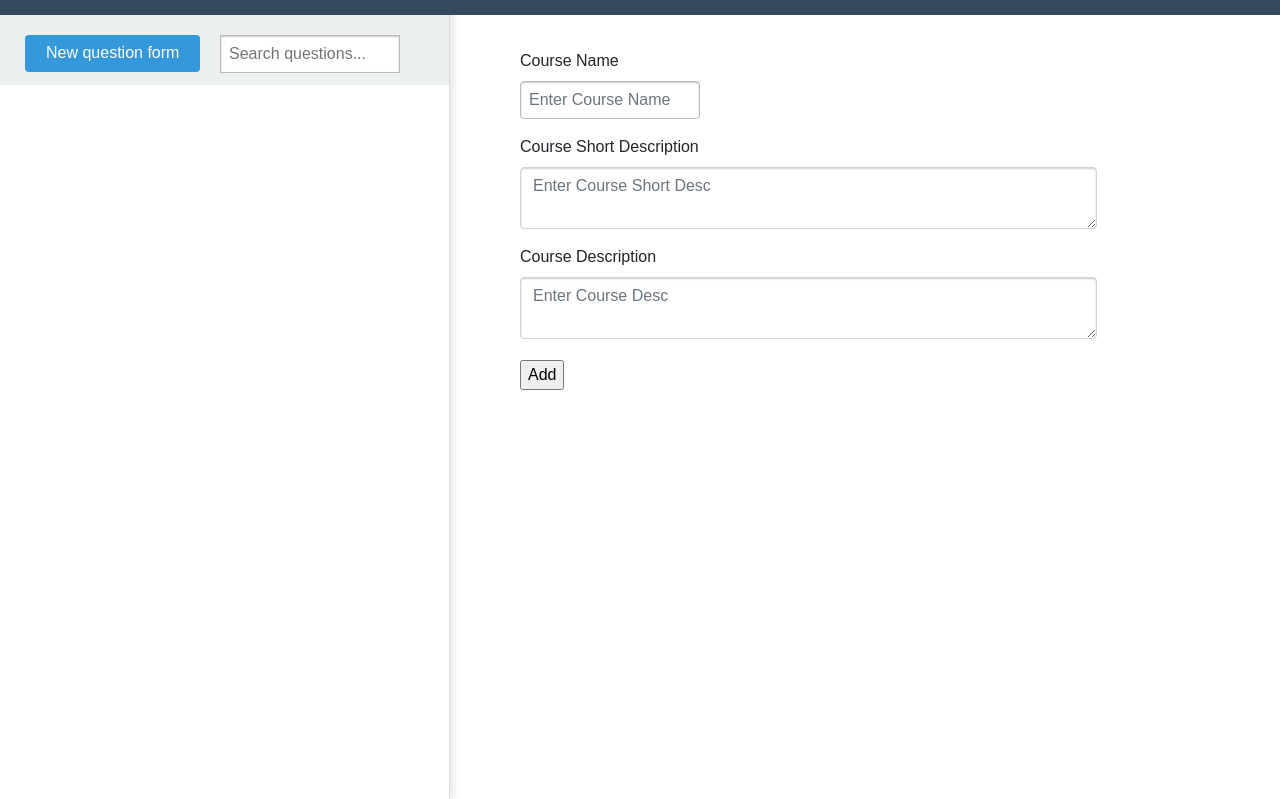
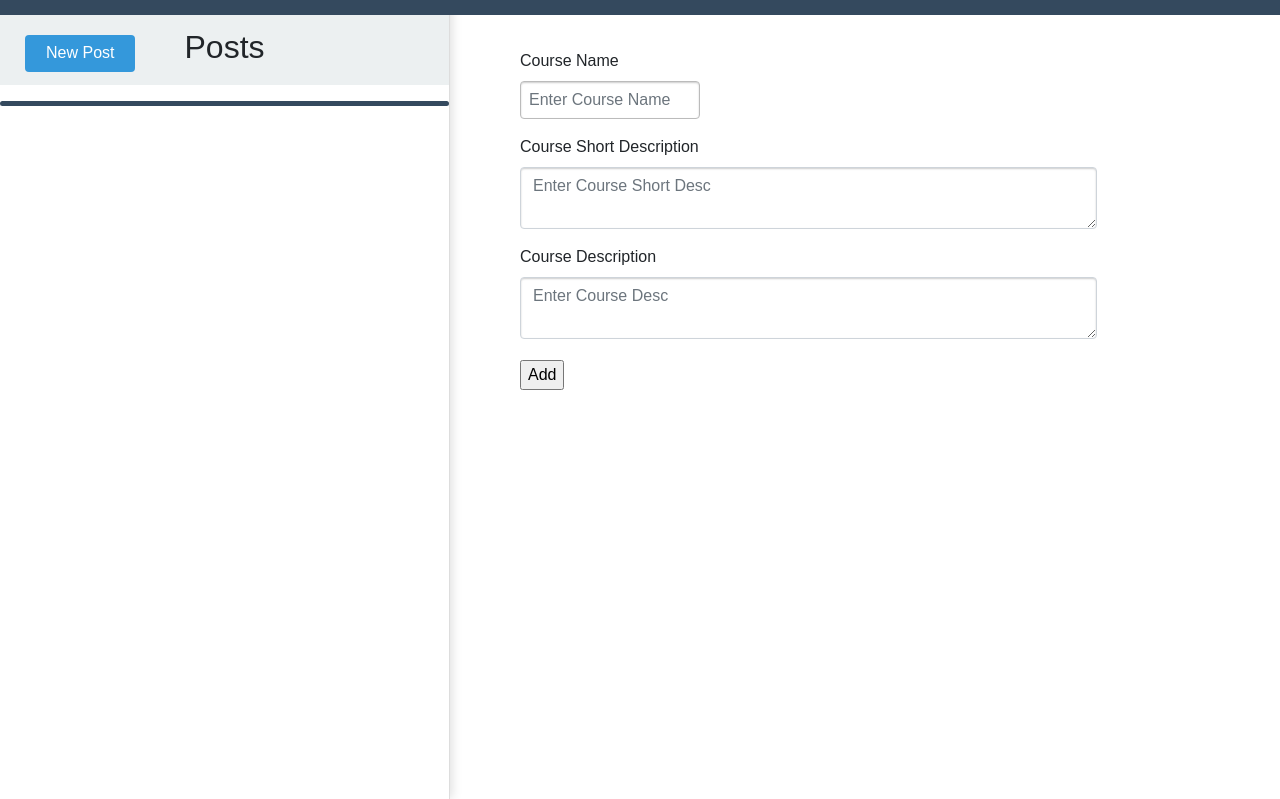
Before and after one commit to Rau7/Bil372_Grup4_Etunet, a CodeIgniter app: page /Bil372_Grup4_Etunet/index.php/courses/add_course in a window 1280 px wide. Shown: the part 51-850 px from the top of the page. Run offline with CodeIgniter, Linux system fonts and the light colour scheme; data that the repository does not hold is empty; some libraries are stand-ins or nearby versions.

Commit message:
declaringPostsv1
showing posts done

```diff
--- a/application/controllers/Dashboard.php
+++ b/application/controllers/Dashboard.php
@@ -12,6 +12,8 @@ class Dashboard extends CI_Controller {
 
 				$this->load->model('Courses_model');
 
+				$this->load->model('Posts_model');
+
 				$data['subview'] = "dashboard";
 
 				if($this->session->userdata['admin']['type'] === 'teacher'){
@@ -24,12 +26,15 @@ class Dashboard extends CI_Controller {
 						if(isset($this->session->userdata['admin']['current_course_id'])){
 
 							$data['current_course'] = $this->Courses_model->getCourseWithId($this->session->userdata['admin']['current_course_id'])[0];
+
+							$data['posts'] = $this->Posts_model->getPostsOfCourse($this->session->userdata['admin']['current_course_id']);
 						}
 						else{
 							$admin = $this->session->userdata['admin'];
 							$admin['current_course_id']  = $data['courses'][0]['course_id'];
 							$this->session->set_userdata('admin',$admin);
 						    $data['current_course'] = $data['courses'][0];
+						    $data['posts'] = $this->Posts_model->getPostsOfCourse($data['courses'][0]['course_id']);
 						}
 
 					}
--- a/application/views/containers/head.php
+++ b/application/views/containers/head.php
@@ -63,4 +63,8 @@ body {
     text-align: left;
   }
 }
+hr.rounded {
+  border-top: 5px solid #34495e;
+  border-radius: 5px;
+}
 </style>
--- a/application/views/layouts/standart.php
+++ b/application/views/layouts/standart.php
@@ -42,13 +42,23 @@
             <div id="navigation">
                 <div id="interactors" style="margin-top: 16px;">
                     <!-- buttons and search -->
-                    <a href="#" class="btn">New question form</a>
-                    <input type="text" name="search" id="search"
-                        placeholder="Search questions..." />
+                    <a href="#" class="btn">New Post</a>
+                    <h1 style="padding-top: 13px; font-size: 2.00rem; text-align: center;">Posts</h1>
                 </div>
 
                 <div id="left-pane">
-                    <!-- add questions to this container -->
+                    <hr class="rounded">
+                    <?php foreach ($posts as $post) { ?>
+                        <div class="card" style="width: auto;">
+                          <div class="card-body" style="background-color: #ecf0f1;">
+                            <h5 class="card-title"><?php echo $post['post_title']; ?></h5>
+                            <p class="card-text"><?php echo $post['post_short_desc']; ?></p>
+                            <a href="#" class="card-link">See Post</a>
+                            <a href="#" class="card-link">Delete Post</a>
+                          </div>
+                        </div>
+                        <hr class="rounded">
+                    <?php } ?>
                 </div>
             </div>
 
```
Also changed, not shown: application/models/Posts_model.php (added, +10 -0 lines).
